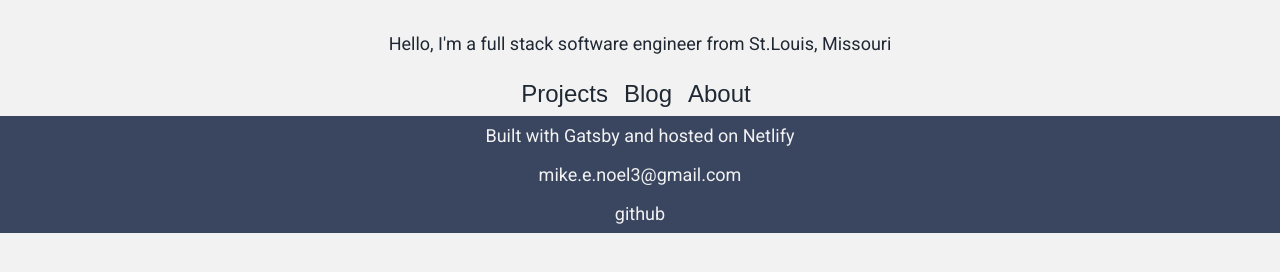
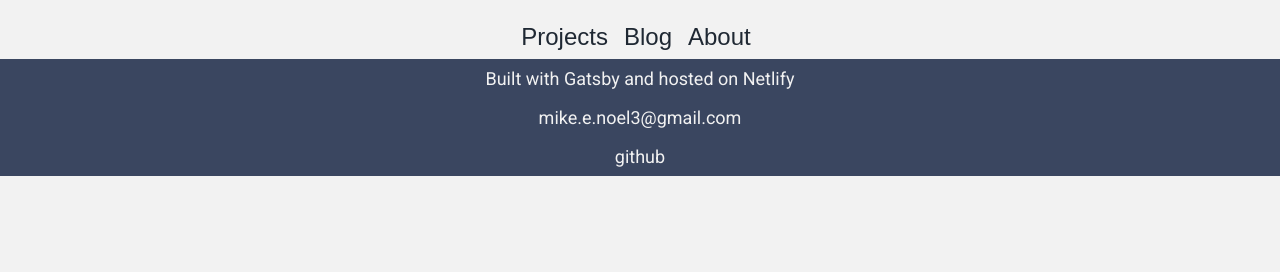
Before and after one commit to miken91/m3-portfolio-repo, a Gatsby site: page / in a window 1280 px wide. Shown: the part 52-324 px from the top of the page. Built offline with nearby package versions, Linux system fonts and the light colour scheme; Gatsby itself is replaced by a stand-in of ours.

Commit message:
Removing sentence under header

```diff
--- a/src/components/header.js
+++ b/src/components/header.js
@@ -11,7 +11,6 @@ export default props =>
               <FreeBreakfast style={{color:"#00e5ff"}} />
               <h1 style={{}}>{props.name}</h1>
           </ButtonBase>
-          <p>Hello, I'm a full stack software engineer from St.Louis, Missouri</p>
           <nav className={headerStyles.nav}>
               <ul>
                   <li><ButtonBase onClick={() => {navigate("/")}} className={headerStyles.listItem} disableTouchRipple>Projects</ButtonBase></li>
```
